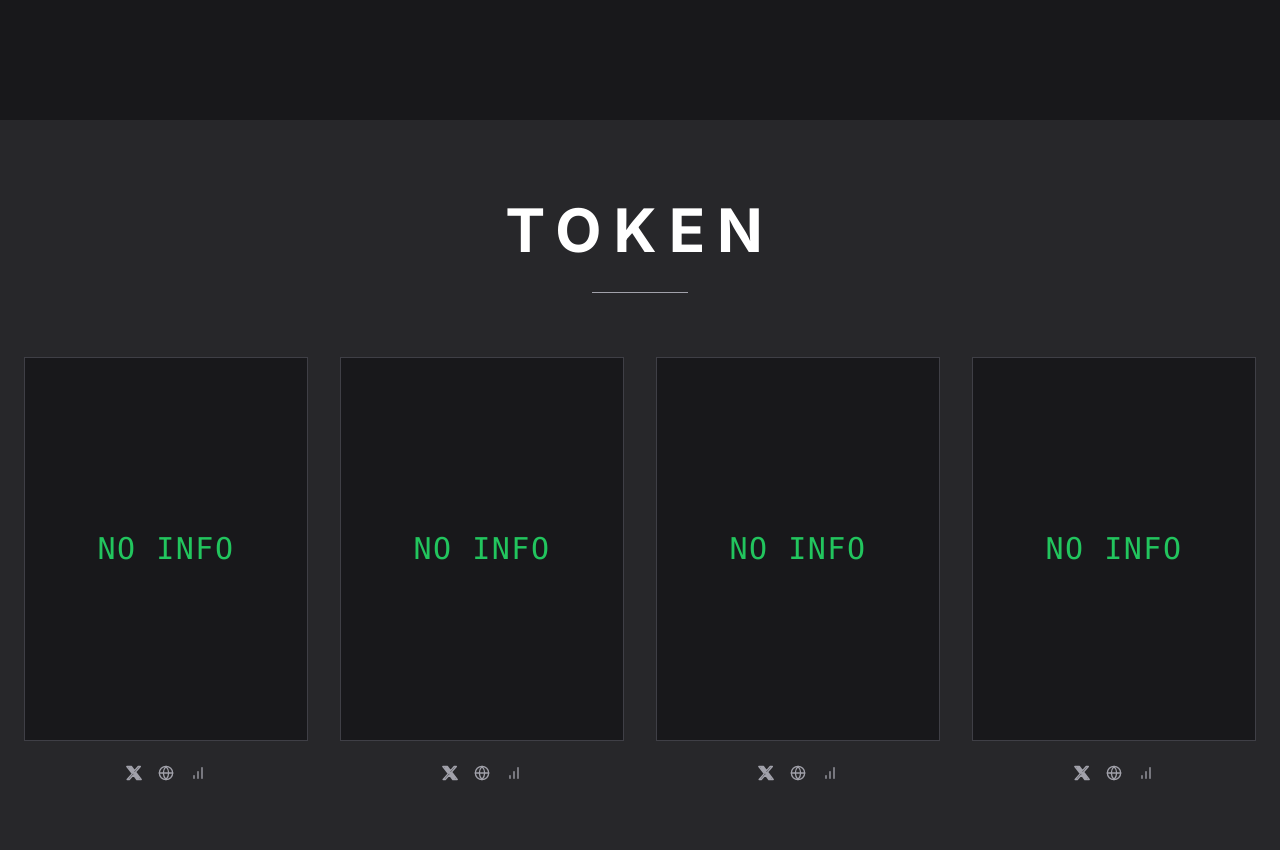
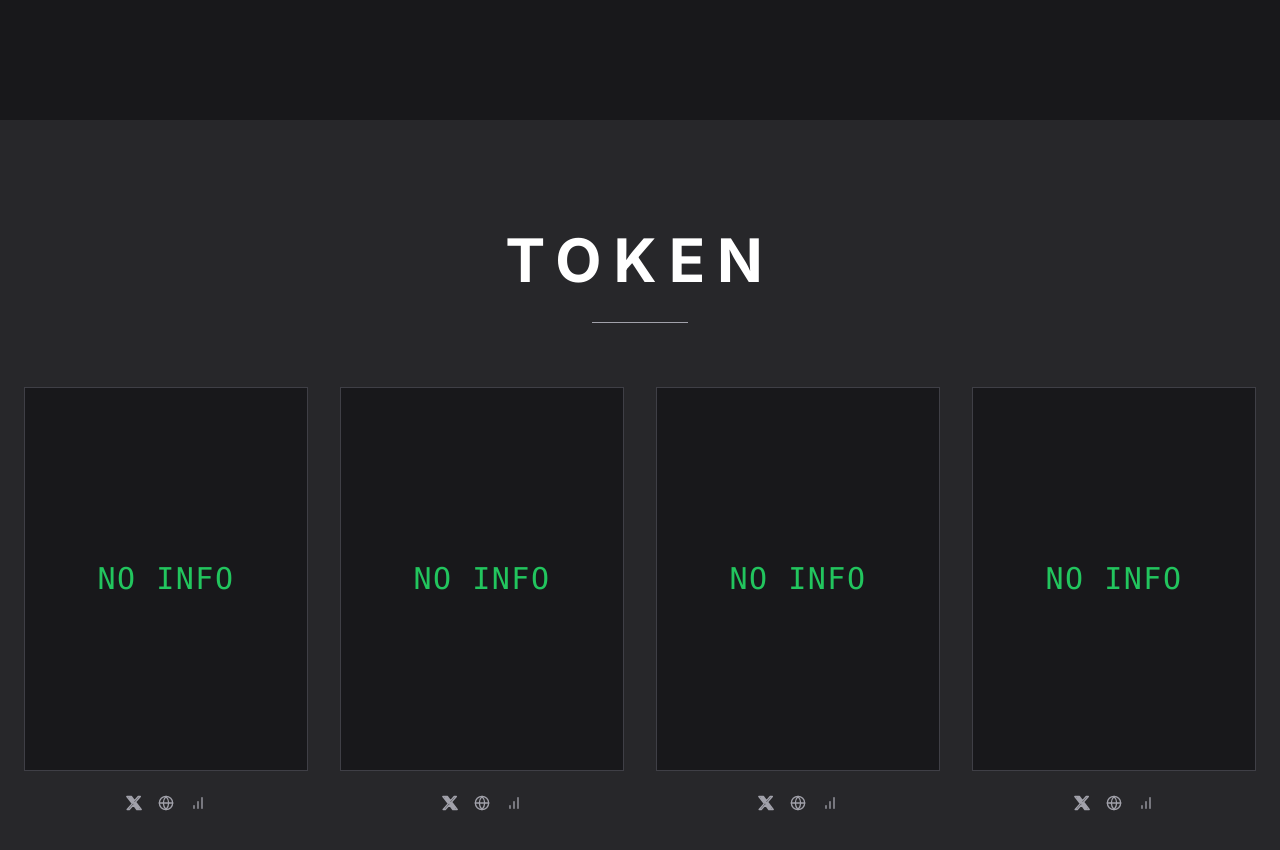
Before and after one commit to core-idea/portfolio, a React (Vite) app: page / in a window 1280 px wide. Shown: the part 3880-4730 px from the top of the page. Built offline with nearby package versions, Linux system fonts and the light colour scheme; what @radix-ui/themes would draw is missing.

Commit message:
1.0.10 - Center Token section vertically

```diff
--- a/src/components/CollectionSection.tsx
+++ b/src/components/CollectionSection.tsx
@@ -10,8 +10,8 @@ const CollectionSection: React.FC = () => {
   ];
 
   return (
-    <section id="collection" className="min-h-screen bg-zinc-800 py-20">
-      <div className="max-w-7xl mx-auto px-6">
+    <section id="collection" className="min-h-screen bg-zinc-800 flex items-center justify-center">
+      <div className="max-w-7xl mx-auto px-6 py-20 w-full">
         <motion.div
           initial={{ opacity: 0, y: 50 }}
           whileInView={{ opacity: 1, y: 0 }}
```
